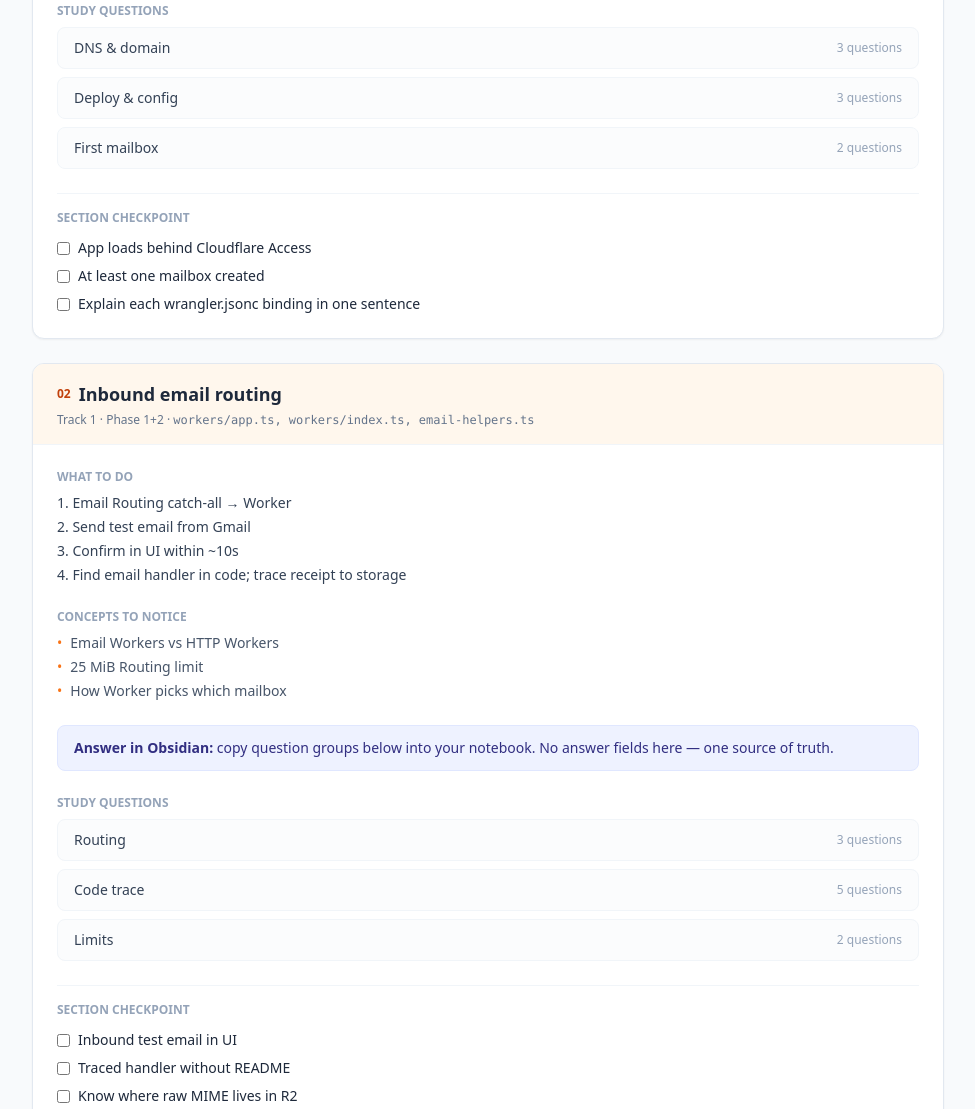
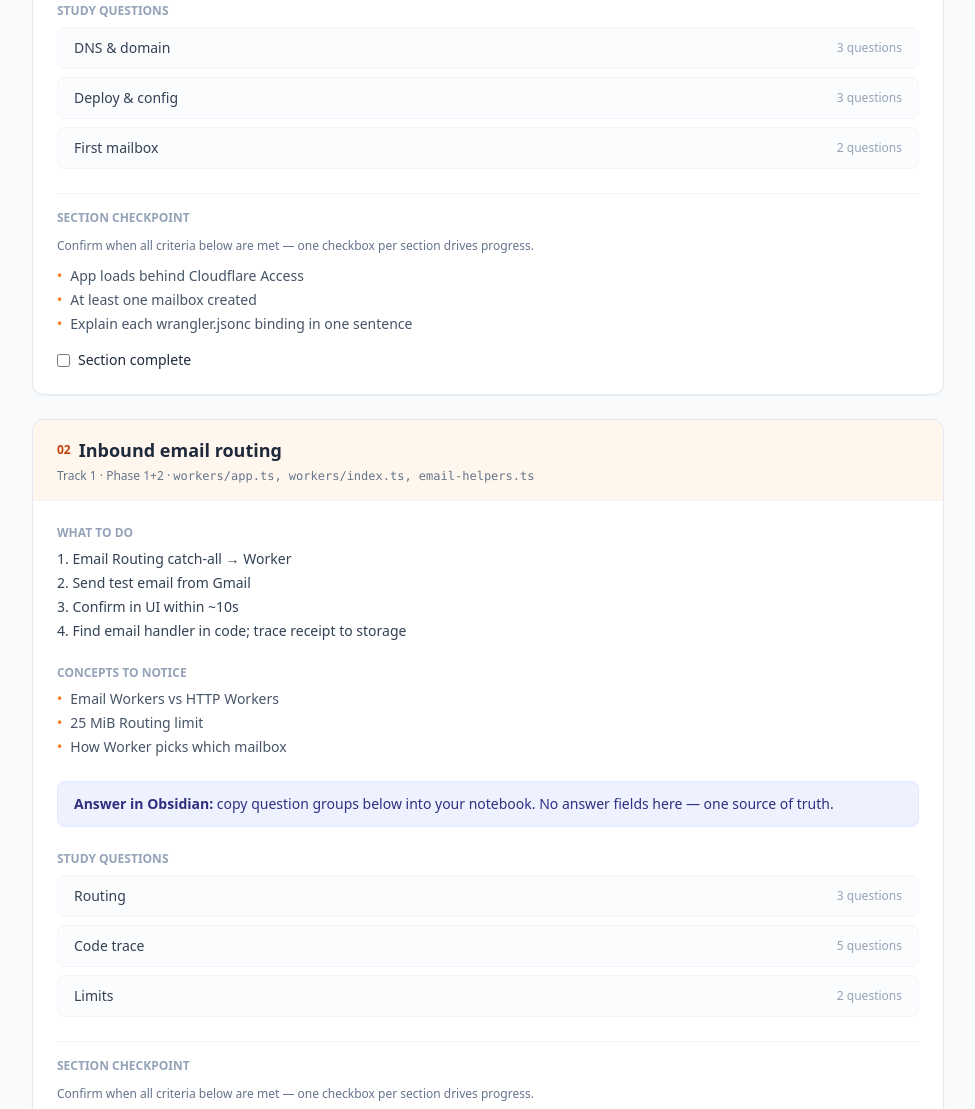
Before and after one commit to saifuddm/email, a plain HTML site: page index.html in a window 1280 px wide. Shown: the part 3213-4322 px from the top of the page, without its empty margins (296-1271 px from the left). Drawn offline with nearby package versions, Linux system fonts and the light colour scheme.

Commit message:
Fix progress bar by using one checkbox per study section.
Replace per-criterion checkpoint checkboxes with section-level completion and migrate saved state from the old keys.

Co-authored-by: Cursor <cursoragent@cursor.com>

```diff
--- a/index.html
+++ b/index.html
@@ -562,11 +562,12 @@
           </summary>
           <ol class="px-4 pb-3 pt-1 list-decimal list-inside text-sm text-slate-600 space-y-2">${g.q.map(x=>`<li>${x}</li>`).join('')}</ol>
         </details>`).join('');
-      let cpHtml = s.checkpoints.map((c,i)=>`
-        <label class="flex items-center gap-2 text-sm cursor-pointer">
-          <input type="checkbox" class="check-item rounded border-slate-300" data-id="${s.id}-cp-${i}" />
-          <span>${c}</span>
-        </label>`).join('');
+      let cpHtml = `
+        <ul class="text-sm text-slate-600 space-y-1 mb-4">${s.checkpoints.map(c=>`<li class="flex gap-2"><span class="${dotCls}">•</span>${c}</li>`).join('')}</ul>
+        <label class="flex items-center gap-2 text-sm font-medium cursor-pointer">
+          <input type="checkbox" class="check-item section-check rounded border-slate-300" data-id="${s.id}-complete" />
+          <span>Section complete</span>
+        </label>`;
       return `
       <article id="${s.id}" class="scroll-mt-8 bg-white border border-slate-200 rounded-xl shadow-sm overflow-hidden section-card" data-track="${track}">
         <div class="px-6 py-4 border-b border-slate-100 ${headerBg}">
@@ -594,7 +595,8 @@
           </div>
           <div class="border-t border-slate-100 pt-4">
             <h4 class="text-xs font-semibold uppercase text-slate-400 mb-3">Section checkpoint</h4>
-            <div class="space-y-2">${cpHtml}</div>
+            <p class="text-xs text-slate-500 mb-3">Confirm when all criteria below are met — one checkbox per section drives progress.</p>
+            ${cpHtml}
           </div>
         </div>
       </article>`;
@@ -630,6 +632,18 @@
       try { return JSON.parse(localStorage.getItem(STORAGE_KEY) || '{}'); } catch { return {}; }
     }
     function saveChecks(state) { localStorage.setItem(STORAGE_KEY, JSON.stringify(state)); }
+    function migrateChecks(state) {
+      const sectionIds = [...cfSections, ...awsSections].map(s => s.id);
+      let changed = false;
+      for (const id of sectionIds) {
+        const key = `${id}-complete`;
+        if (state[key]) continue;
+        const hadAny = Object.keys(state).some(k => k.startsWith(`${id}-cp-`) && state[k]);
+        if (hadAny) { state[key] = true; changed = true; }
+      }
+      if (changed) saveChecks(state);
+      return state;
+    }
     function updateProgress() {
       const all = document.querySelectorAll('.check-item');
       const checked = document.querySelectorAll('.check-item:checked');
@@ -637,7 +651,7 @@
       document.getElementById('progress-bar').style.width = pct + '%';
       document.getElementById('progress-text').textContent = pct + '%';
     }
-    const state = loadChecks();
+    const state = migrateChecks(loadChecks());
     document.querySelectorAll('.check-item').forEach(el => {
       if (state[el.dataset.id]) el.checked = true;
       el.addEventListener('change', () => {
```
Also changed, not shown: advanced.html (+20 -7 lines).
